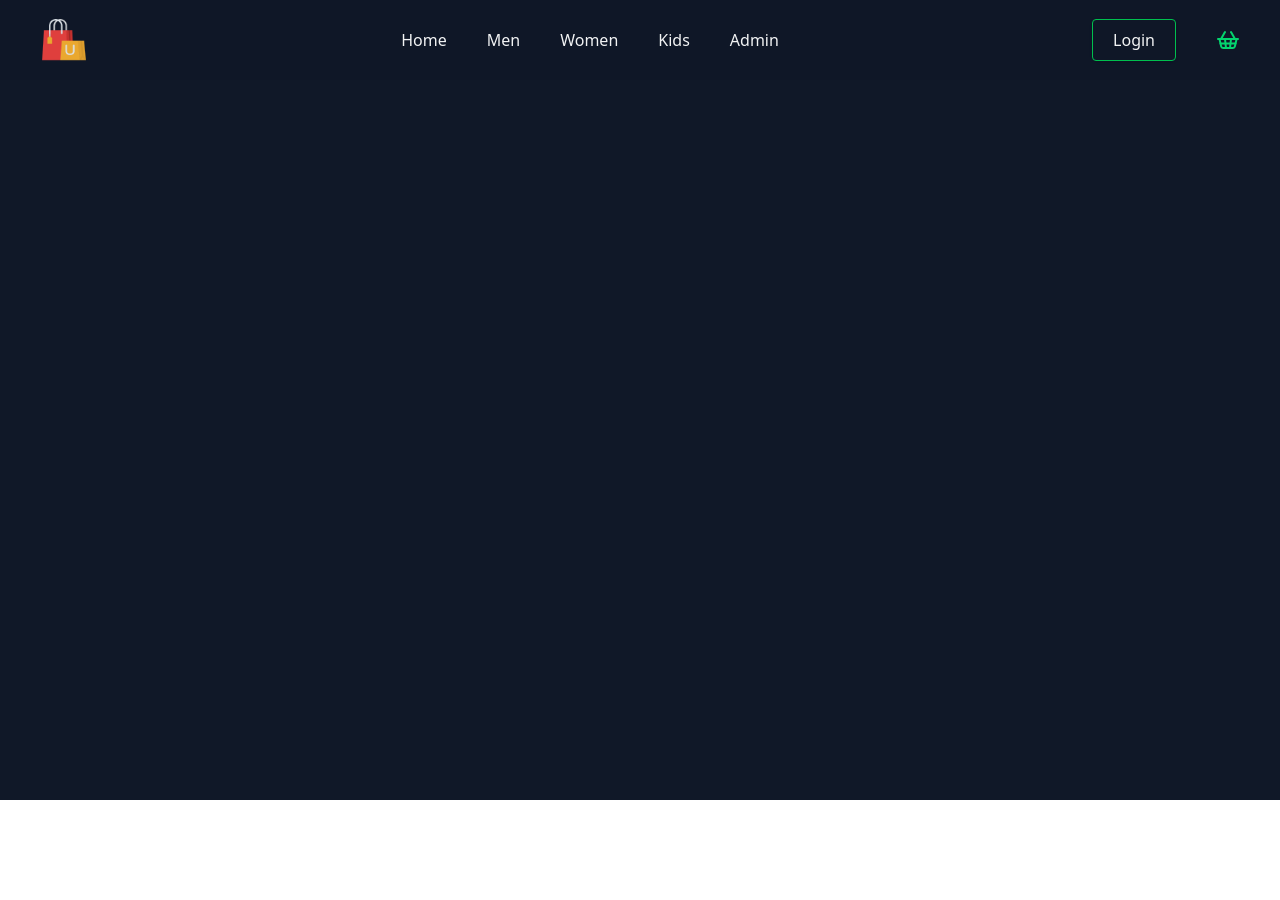
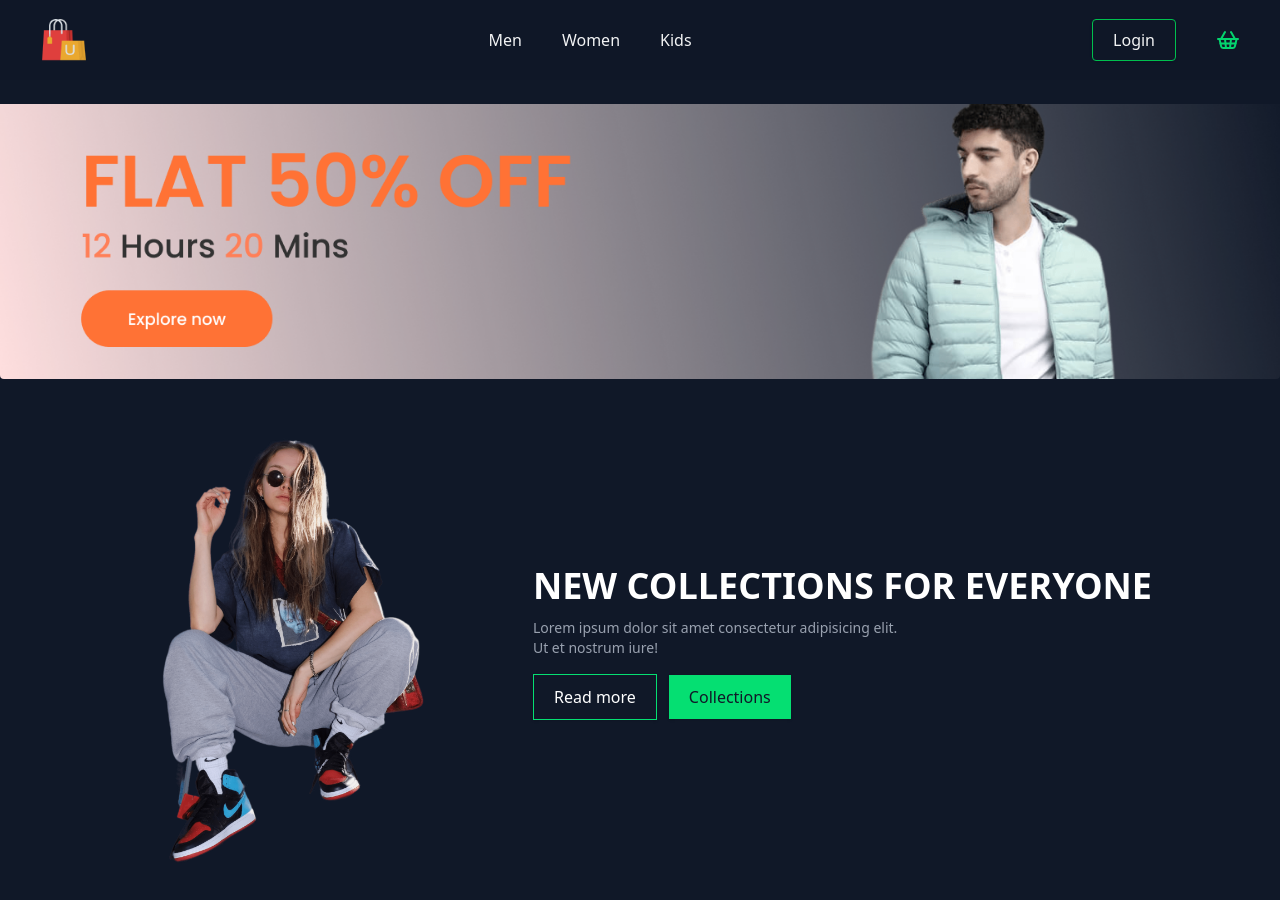
Before and after one commit to IncridableAcuman/shopper-commerce, a React (Vite) app in the folder client/: page / in a window 1280 px wide. Shown: the top 900 px of the page. Before the commit the page ends 800 px from the top, so only its background shows below. Built offline with nearby package versions, Linux system fonts and the light colour scheme.

Commit message:
e-commerce

```diff
--- a/client/src/components/Navbar.jsx
+++ b/client/src/components/Navbar.jsx
@@ -1,22 +1,52 @@
 import { ShoppingBasket } from 'lucide-react'
 import { useNavigate,Link } from 'react-router-dom'
+import { toast } from 'react-toastify';
+import axiosInstance from '../hooks/axiosInstance';
 
 const Navbar = () => {
-    const navigate=useNavigate();
+const navigate=useNavigate();
+const role=localStorage.getItem("role");
+
+const handleSubmit=async ()=>{
+  try {
+    await axiosInstance.post("/auth/logout");
+    localStorage.removeItem("accessToken");
+    localStorage.removeItem("role");
+    toast.success("Logged out");
+    navigate('/landing');
+  } catch (error) {
+    console.log(error);
+    toast.error(error?.response?.message || error?.message || "Logout failed");
+  }
+}
+
   return (
     <>
     <header className='fixed w-full left-0 top-0 flex items-center justify-between p-4 sm:px-6 md:px-8 lg:px-10 bg-gray-900 opacity-95'>
         <img src="./logo.png" alt="logo" className='w-12 cursor-pointer' />
         <div className="flex items-center gap-4 sm:gap-6 md:gap-8 lg:gap-10">
+              {role && (
               <Link to={"/"} className='hover:text-sky-700 transition duration-300'>Home</Link>
+              )}
               <Link to={"/men"} className='hover:text-green-700 transition duration-300'>Men</Link>
               <Link to={"/women"} className='hover:text-green-700 transition duration-300'>Women</Link>
               <Link to={"/kids"} className='hover:text-green-700 transition duration-300'>Kids</Link>
+              {role==="ADMIN" && (
               <Link to={"/admin"} className='hover:text-green-700 transition duration-300'>Admin</Link>
+              )}
           </div>
           <div className="flex items-center gap-4 sm:gap-6 md:gap-8 lg:gap-10">
+            {role? (
             <button className='border border-green-500 px-5 py-2 cursor-pointer rounded shadow
-             hover:bg-green-500 hover:text-gray-900 transition duration-300' onClick={()=>navigate("/login")}>Login</button>
+             hover:bg-green-500 hover:text-gray-900 transition duration-300'
+              onClick={handleSubmit}>Logout</button>
+            ):(
+                <button className='border border-green-500 px-5 py-2 cursor-pointer rounded shadow
+             hover:bg-green-500 hover:text-gray-900 transition duration-300'
+              onClick={()=>navigate("/login")}>Login</button>
+            )}
+
+              {/*  */}
             <ShoppingBasket
             className='cursor-pointer text-green-400
              hover:text-green-600 transition duration-300'
--- a/client/src/contexts/AuthProvider.jsx
+++ b/client/src/contexts/AuthProvider.jsx
@@ -1,9 +1,27 @@
-import React from 'react'
+import { createContext, useState } from "react"
+import axiosInstance from "../hooks/axiosInstance";
 
-const AuthProvider = () => {
+const AuthContext=createContext();
+
+const AuthProvider = ({children}) => {
+  const [user,setUser]=useState(null);
+
+  const userData=async ()=>{
+    try {
+      const {data}=await axiosInstance.get("/auth/user-data");
+      setUser(data);
+    } catch (error) {
+      console.log(error);
+    }
+  }
+
   return (
-    <div>AuthProvider</div>
+    <>
+    <AuthContext.Provider value={{user,userData}}>
+      {children}
+    </AuthContext.Provider>
+    </>
   )
 }
 
-export default AuthProvider
+export {AuthContext,AuthProvider}
--- a/client/src/main.jsx
+++ b/client/src/main.jsx
@@ -3,12 +3,15 @@ import { createRoot } from 'react-dom/client'
 import './index.css'
 import App from './App.jsx'
 import { BrowserRouter } from 'react-router-dom'
+import { AuthProvider } from './contexts/AuthProvider.jsx'
 
 createRoot(document.getElementById('root')).render(
 
   <BrowserRouter>
   <StrictMode>
+    <AuthProvider>
     <App />
+    </AuthProvider>
   </StrictMode>
   </BrowserRouter>
 )
--- a/client/src/pages/ForgotPassword.jsx
+++ b/client/src/pages/ForgotPassword.jsx
@@ -2,9 +2,15 @@ import { Mail, Send } from 'lucide-react'
 import { useState } from 'react';
 import axiosInstance from '../hooks/axiosInstance';
 import { toast } from 'react-toastify';
+import { useNavigate } from 'react-router-dom';
 
 const ForgotPassword = () => {
   const [email,setEmail]=useState('');
+  const navigate=useNavigate();
+
+    if(localStorage.getItem("accessToken")){
+    navigate("/")
+  }
 
   const handleSubmit=async (e)=>{
     e.preventDefault();
--- a/client/src/pages/Home.jsx
+++ b/client/src/pages/Home.jsx
@@ -1,11 +1,36 @@
 import React from 'react'
 import Navbar from '../components/Navbar'
+import { useNavigate } from 'react-router-dom'
 
 const Home = () => {
+  const navigate=useNavigate();
+
+    if(!localStorage.getItem("accessToken")){
+    navigate("/landing")
+  }
+
   return (
     <>
     <div className="bg-gray-900 text-white w-full min-h-screen">
       <Navbar/>
+      {/* data */}
+      <div className="">
+        <img src="./banner_mens.png" alt="banner" className='pt-26 w-full max-w-7xl mx-auto rounded' />
+        <div className="flex flex-col lg:flex-row items-center justify-between pdg">
+          <img src="./hero_image.png" alt="hero image" className='w-1/3' />
+          <div className="">
+            <h2 className='text-4xl font-semibold uppercase'>New collections for everyone</h2>
+            <p className='text-sm pt-3 text-gray-400'>Lorem ipsum dolor sit amet consectetur adipisicing elit.
+              <br />  Ut et nostrum iure!</p>
+            <div className="flex items-center gap-3 pt-4">
+              <button className='border border-green-400 px-5 py-2.5 cursor-pointer shadow
+               hover:bg-green-400 hover:text-gray-900 transition duration-300'>Read more</button>
+              <button className='bg-green-400 text-gray-900 px-5 py-2.5 shadow cursor-pointer
+               hover:bg-gray-900 hover:text-white hover:border border-green-400 transition duration-300'>Collections</button>
+            </div>
+          </div>
+        </div>
+      </div>
     </div>
     </>
   )
--- a/client/src/pages/Login.jsx
+++ b/client/src/pages/Login.jsx
@@ -9,11 +9,16 @@ const Login = () => {
     const [password,setPassword]=useState('');
   const navigate=useNavigate();
 
+    if(localStorage.getItem("accessToken")){
+    navigate("/")
+  }
+
     const handleSubmit=async (e)=>{
     e.preventDefault();
     try {
       const {data}=await axiosInstance.post("/auth/login",{email,password});
       localStorage.setItem("accessToken",data.accessToken);
+      localStorage.setItem("role",data?.role)
       toast.success(data?.message || "Successfully");
       navigate("/")
     } catch (error) {
--- a/client/src/pages/Register.jsx
+++ b/client/src/pages/Register.jsx
@@ -10,11 +10,16 @@ const Register = () => {
   const [password,setPassword]=useState('');
   const navigate=useNavigate();
 
+  if(localStorage.getItem("accessToken")){
+    navigate("/")
+  }
+
   const handleSubmit=async (e)=>{
     e.preventDefault();
     try {
       const {data}=await axiosInstance.post("/auth/register",{username,email,password});
       localStorage.setItem("accessToken",data.accessToken);
+      localStorage.setItem("role",data?.role)
       toast.success(data?.message || "Successfully");
       navigate("/")
     } catch (error) {
--- a/client/src/pages/ResetPassword.jsx
+++ b/client/src/pages/ResetPassword.jsx
@@ -9,6 +9,10 @@ const ResetPassword = () => {
   const [password,setPassword]=useState('');
   const [confirmPassword,setConfirmPassword]=useState('');
   const navigate=useNavigate();
+
+    if(localStorage.getItem("accessToken")){
+    navigate("/")
+  }
 
   const handleSubmit=async (e)=>{
     e.preventDefault();
```
